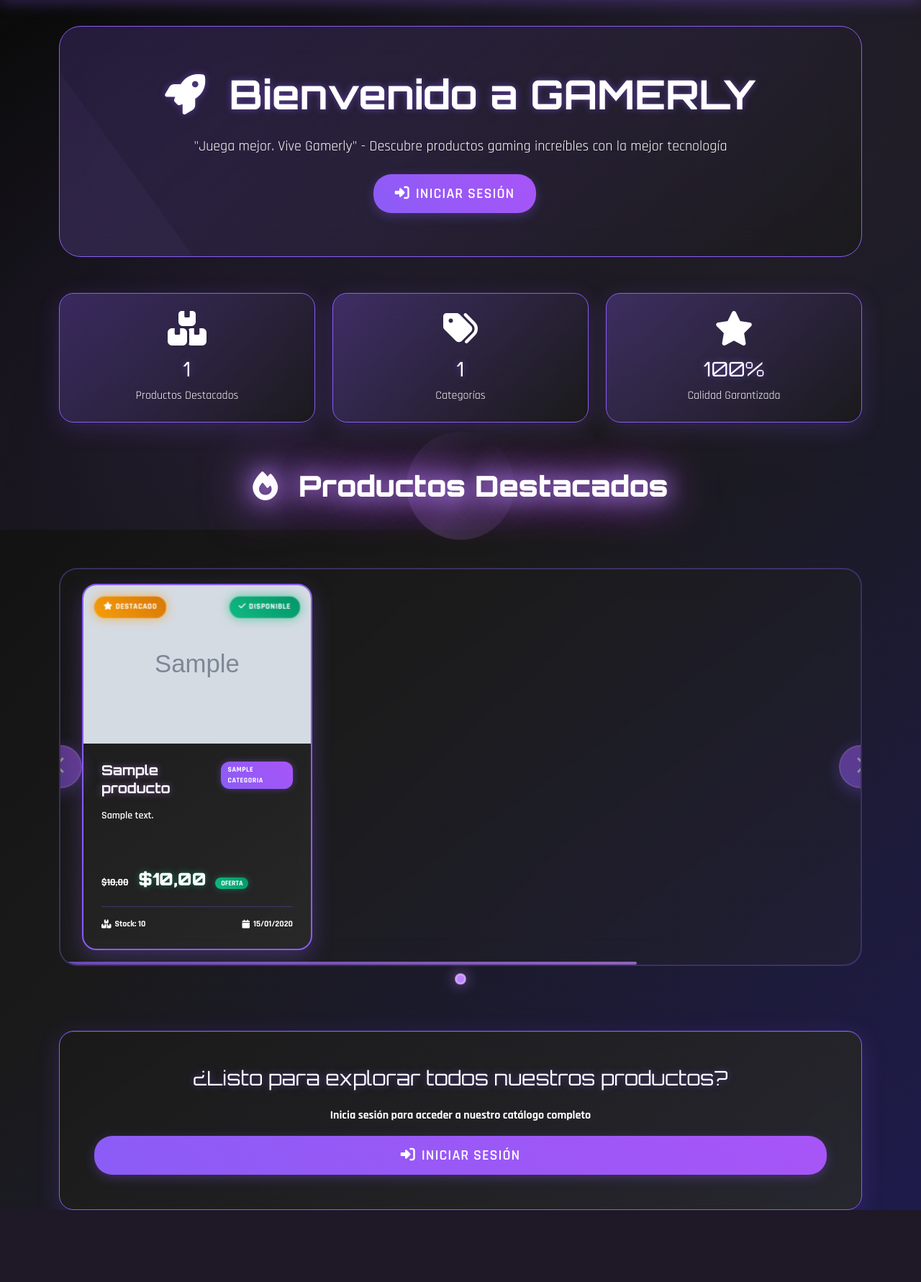
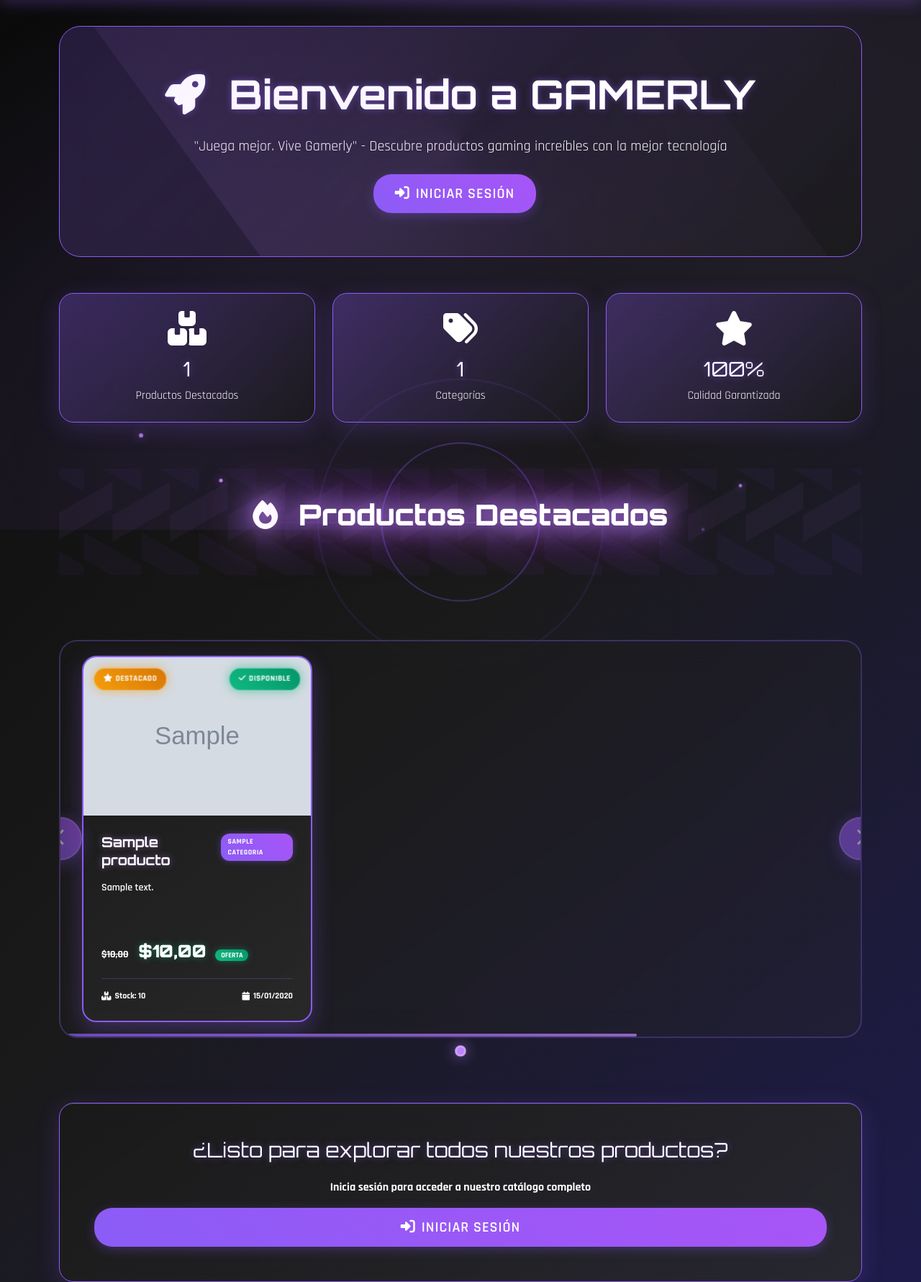
Before and after one commit to miguelherrera-611/backup_apiPY, a Django app: page / in a window 1280 px wide. Shown: the part 64-1845 px from the top of the page at 72% size. Before the commit the page ends 1745 px from the top, so only its background shows below. Run offline with Django 5.2, Linux system fonts and the light colour scheme; tables that the repository leaves empty hold one stand-in row (values such as "Sample post"); grey boxes marked "Sample" are stand-in pictures.

Commit message:
css y animaciones

```diff
--- a/productos/templates/home.html
+++ b/productos/templates/home.html
@@ -65,6 +64,7 @@
             text-align: center;
             margin-bottom: 50px;
             position: relative;
+            padding: 40px 0;
         }
 
         .gaming-carousel-title h2 {
@@ -78,23 +78,118 @@
                 0 0 60px var(--gaming-purple);
             margin-bottom: 20px;
             animation: titleGlow 3s ease-in-out infinite alternate;
+            position: relative;
+            z-index: 10;
         }
 
+        /* EFECTO GAMER 1: Hexágonos flotantes animados */
         .gaming-carousel-title::before {
             content: '';
             position: absolute;
-            top: 50%;
-            left: 50%;
-            transform: translate(-50%, -50%);
-            width: 150px;
-            height: 150px;
-            background: conic-gradient(from 0deg, transparent, var(--gaming-neon), transparent);
-            border-radius: 50%;
-            opacity: 0.2;
-            animation: rotate 8s linear infinite;
+            top: 0;
+            left: 0;
+            right: 0;
+            bottom: 0;
+            background-image:
+                linear-gradient(30deg, transparent 40%, rgba(139, 92, 246, 0.1) 40%, rgba(139, 92, 246, 0.1) 60%, transparent 60%),
+                linear-gradient(150deg, transparent 40%, rgba(192, 132, 252, 0.1) 40%, rgba(192, 132, 252, 0.1) 60%, transparent 60%);
+            background-size: 80px 140px;
+            background-position: 0 0, 40px 70px;
+            animation: hexagonMove 20s linear infinite;
+            opacity: 0.5;
             z-index: -1;
         }
 
+        /* EFECTO GAMER 2: Líneas de velocidad */
+        .gaming-carousel-title::after {
+            content: '';
+            position: absolute;
+            top: 50%;
+            left: 0;
+            right: 0;
+            height: 2px;
+            background: linear-gradient(90deg,
+                transparent 0%,
+                var(--gaming-purple) 20%,
+                var(--gaming-neon) 50%,
+                var(--gaming-purple) 80%,
+                transparent 100%);
+            animation: speedLines 3s ease-in-out infinite;
+            box-shadow: 0 0 20px var(--gaming-neon);
+            z-index: -1;
+        }
+
+        /* EFECTO GAMER 3: Partículas flotantes */
+        .gaming-carousel-title .particle {
+            position: absolute;
+            width: 4px;
+            height: 4px;
+            background: var(--gaming-neon);
+            border-radius: 50%;
+            opacity: 0;
+            animation: floatParticle 6s ease-in-out infinite;
+            box-shadow: 0 0 10px var(--gaming-neon);
+        }
+
+        .gaming-carousel-title .particle:nth-child(1) {
+            top: 20%;
+            left: 10%;
+            animation-delay: 0s;
+        }
+
+        .gaming-carousel-title .particle:nth-child(2) {
+            top: 40%;
+            left: 20%;
+            animation-delay: 1s;
+        }
+
+        .gaming-carousel-title .particle:nth-child(3) {
+            top: 60%;
+            left: 80%;
+            animation-delay: 2s;
+        }
+
+        .gaming-carousel-title .particle:nth-child(4) {
+            top: 30%;
+            right: 15%;
+            animation-delay: 1.5s;
+        }
+
+        .gaming-carousel-title .particle:nth-child(5) {
+            top: 70%;
+            right: 25%;
+            animation-delay: 3s;
+        }
+
+        .gaming-carousel-title .particle:nth-child(6) {
+            top: 50%;
+            left: 50%;
+            animation-delay: 2.5s;
+        }
+
+        /* EFECTO GAMER 4: Pulsos radiales */
+        .gaming-carousel-title .pulse-ring {
+            position: absolute;
+            top: 50%;
+            left: 50%;
+            width: 300px;
+            height: 300px;
+            margin: -150px 0 0 -150px;
+            border: 2px solid var(--gaming-purple);
+            border-radius: 50%;
+            opacity: 0;
+            animation: pulseRing 4s ease-out infinite;
+        }
+
+        .gaming-carousel-title .pulse-ring:nth-child(8) {
+            animation-delay: 1s;
+        }
+
+        .gaming-carousel-title .pulse-ring:nth-child(9) {
+            animation-delay: 2s;
+        }
+
+        /* ANIMACIONES GAMER */
         @keyframes titleGlow {
             from {
                 text-shadow:
@@ -367,7 +505,7 @@
             display: flex;
             align-items: center;
             gap: 5px;
-            ont-weight: 700 !important;
+            font-weight: 700 !important;
         }
 
         /* CONTROLES DEL CARRUSEL */
@@ -496,8 +634,21 @@
         }
     </style>
 
-    <!-- Título del carrusel -->
+    <!-- Título del carrusel con efectos gamer -->
     <div class="gaming-carousel-title">
+        <!-- Partículas flotantes -->
+        <div class="particle"></div>
+        <div class="particle"></div>
+        <div class="particle"></div>
+        <div class="particle"></div>
+        <div class="particle"></div>
+        <div class="particle"></div>
+
+        <!-- Anillos de pulso -->
+        <div class="pulse-ring"></div>
+        <div class="pulse-ring"></div>
+        <div class="pulse-ring"></div>
+
         <h2>
             <i class="fas fa-fire me-3"></i>
             Productos Destacados
@@ -647,7 +798,7 @@
         this.maxIndex = Math.max(0, this.cards.length - this.cardsToShow);
 
         this.autoplayInterval = null;
-        this.autoplayDuration = 5000; // 5 segundos
+        this.autoplayDuration = 5000;
         this.progressInterval = null;
 
         this.isAnimating = false;
@@ -674,8 +824,8 @@
 
     getCardsToShow() {
         const containerWidth = this.track.parentElement.offsetWidth;
-        const cardWidth = 320 + 30; // ancho de card + gap
-        return Math.floor((containerWidth - 60) / cardWidth); // 60px para padding
+        const cardWidth = 320 + 30;
+        return Math.floor((containerWidth - 60) / cardWidth);
     }
 
     setupIndicators() {
@@ -759,14 +906,13 @@
 
         this.isAnimating = true;
 
-        const cardWidth = 320 + 30; // card width + gap
+        const cardWidth = 320 + 30;
         const translateX = -this.currentIndex * cardWidth;
 
         this.track.style.transform = `translateX(${translateX}px)`;
         this.updateIndicators();
         this.updateButtons();
 
-        // Animation complete
         setTimeout(() => {
             this.isAnimating = false;
         }, 800);
@@ -790,7 +936,7 @@
         if (this.currentIndex < this.maxIndex) {
             this.currentIndex++;
         } else {
-            this.currentIndex = 0; // Loop back to start
+            this.currentIndex = 0;
         }
 
         this.updateCarousel();
@@ -803,7 +949,7 @@
         if (this.currentIndex > 0) {
             this.currentIndex--;
         } else {
-            this.currentIndex = this.maxIndex; // Loop to end
+            this.currentIndex = this.maxIndex;
         }
 
         this.updateCarousel();
@@ -893,15 +1032,13 @@
             this.style.filter = '';
         });
 
-        // Click effect
         card.addEventListener('click', function() {
             this.style.animation = 'none';
-            this.offsetHeight; // trigger reflow
+            this.offsetHeight;
             this.style.animation = 'cardClick 0.3s ease';
         });
     });
 
-    // Add click animation
     const style = document.createElement('style');
     style.textContent = `
         @keyframes cardClick {
```
Also changed, not shown: other parts of productos/templates/home.html (+47 -16 lines), productos/templates/dashboard_admin.html (+3 -8 lines).
